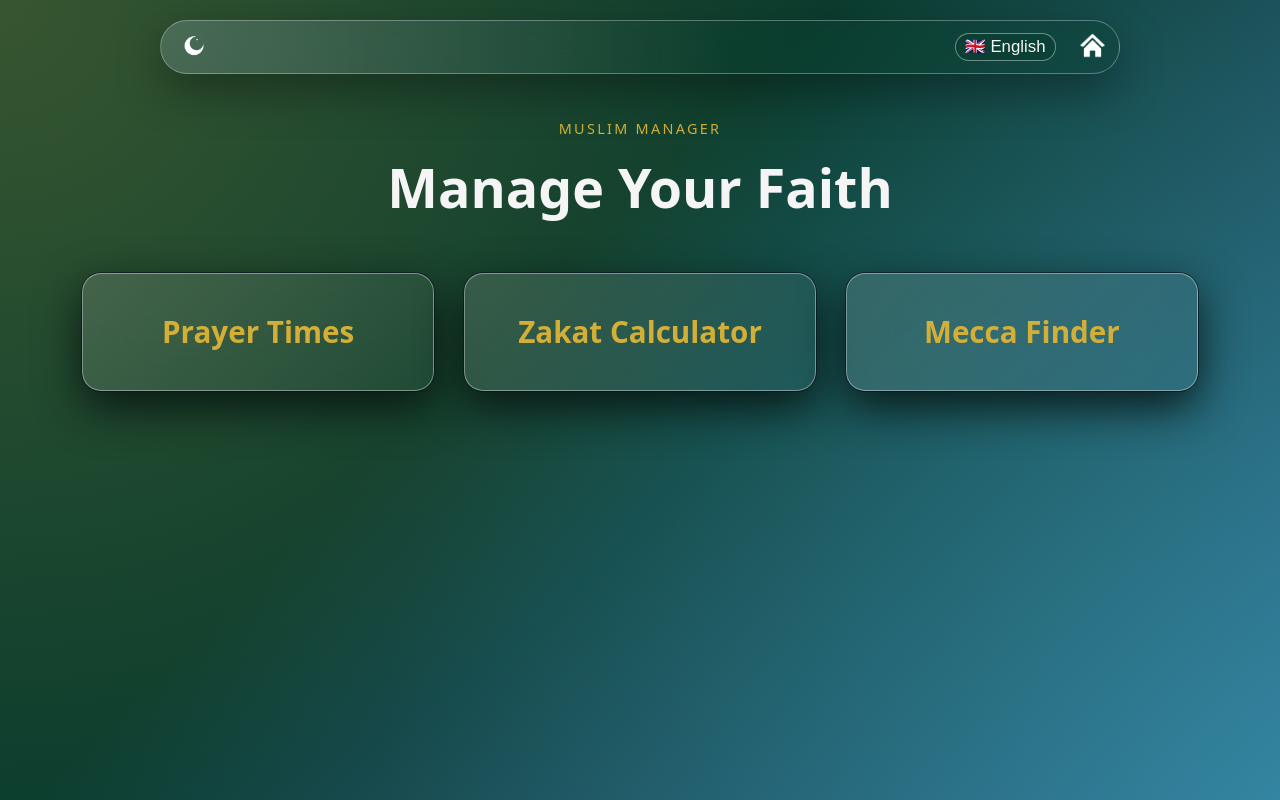
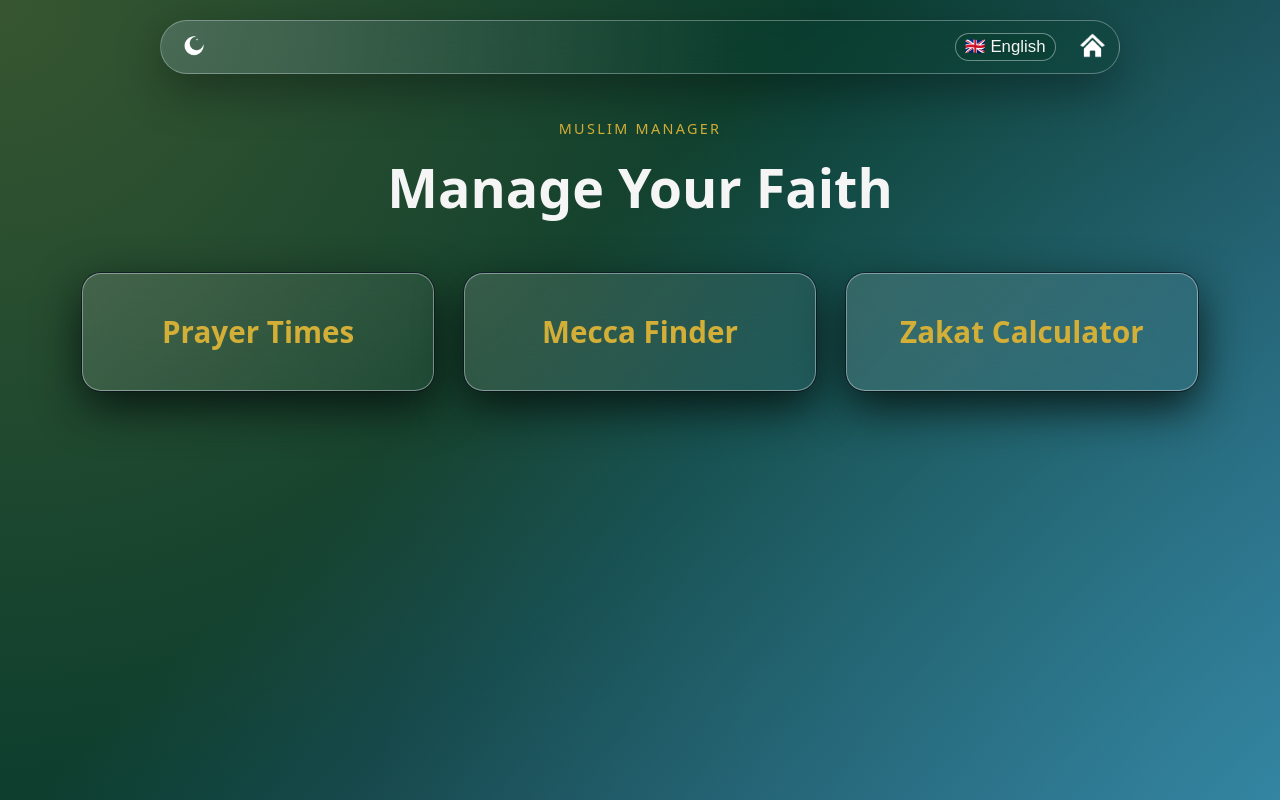
Before and after one commit to georuiz817/muslim_manager, a React (Vite) app: page / in a window 1280 px wide. Built offline with nearby package versions, Linux system fonts and the light colour scheme.

Commit message:
going tot ry add orientation to compass

```diff
--- a/src/App.jsx
+++ b/src/App.jsx
@@ -49,12 +49,12 @@ function App() {
               <h2>{t("features.prayer.title")}</h2>
             </a>
 
+            <a className="feature-card feature-card-link" href="/qibla-finder">
+              <h2>{t("features.qibla.title")}</h2>
+            </a>
+
             <a className="feature-card feature-card-link" href="/zakat-calc">
               <h2>{t("features.zakat.title")}</h2>
-            </a>
-
-            <a className="feature-card feature-card-link" href="/qibla-finder">
-              <h2>{t("features.qibla.title")}</h2>
             </a>
           </div>
         </div>
```
